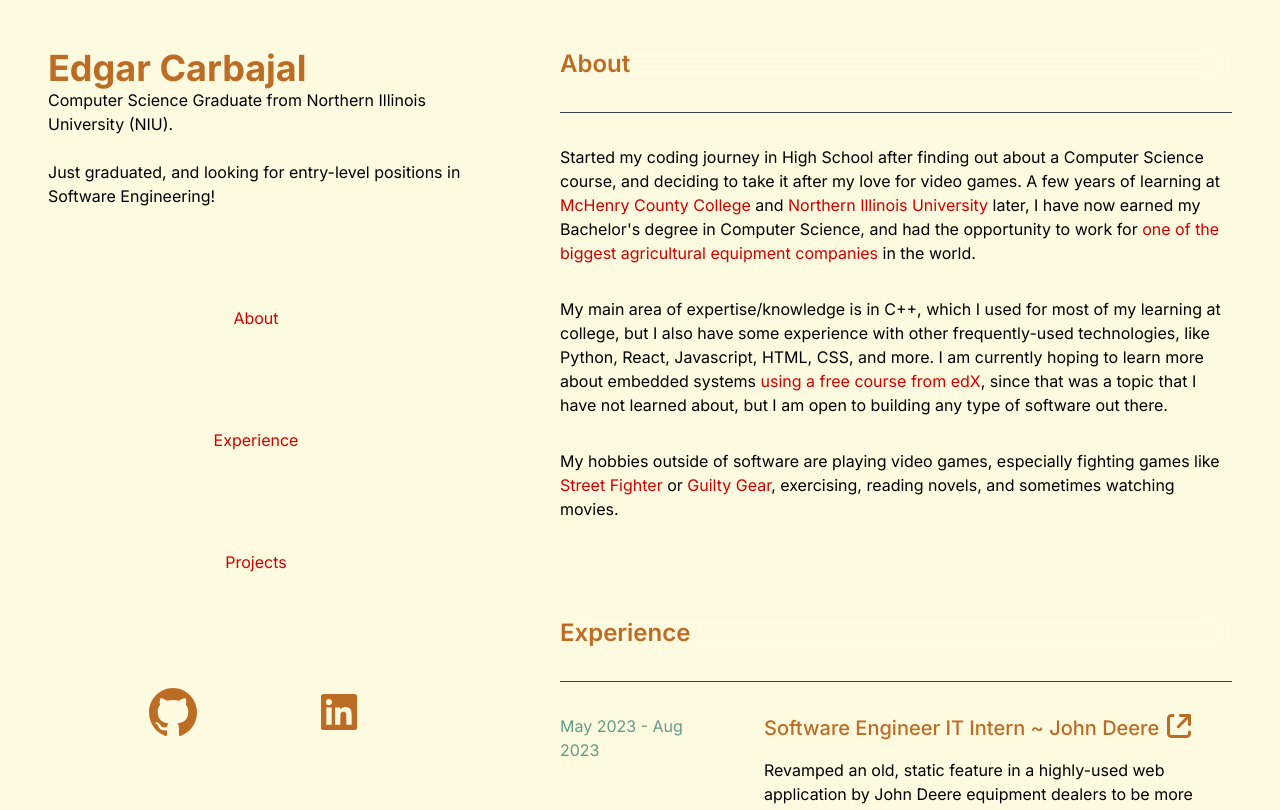
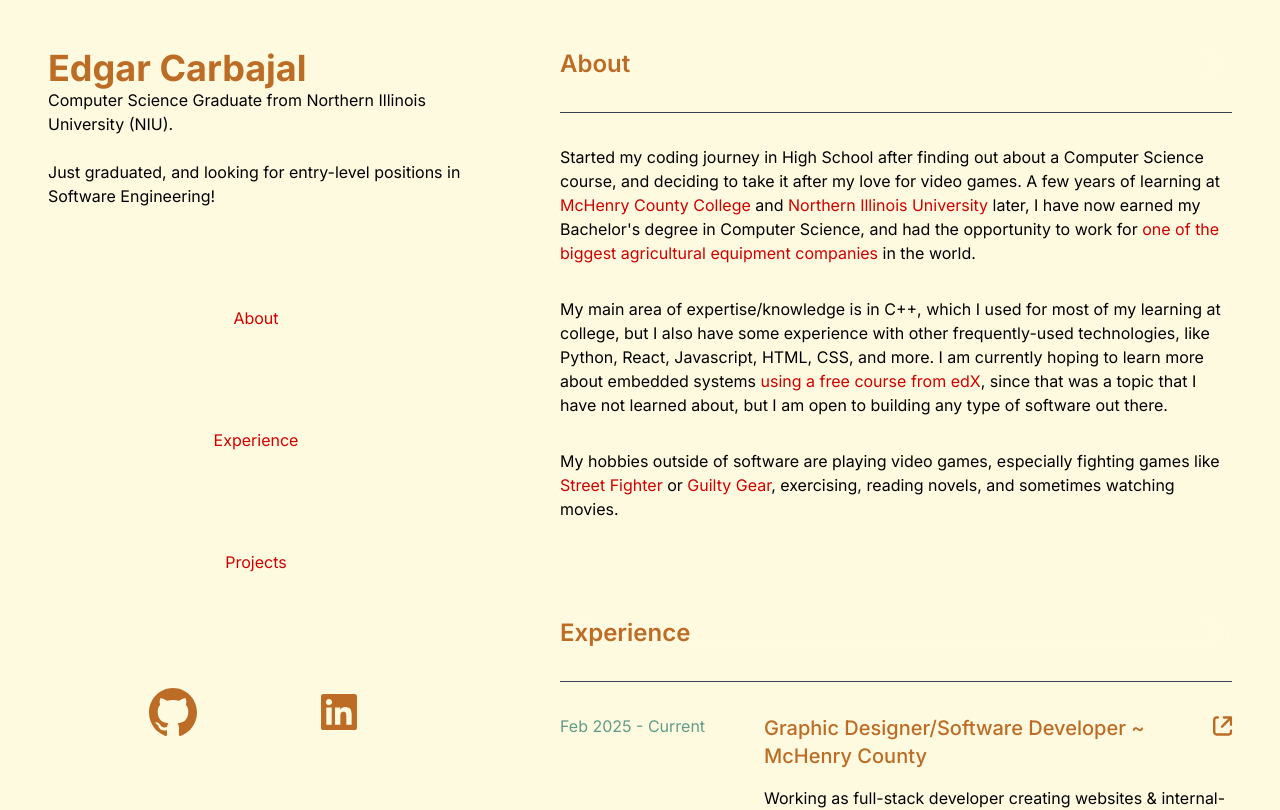
Before and after one commit to edgarcarbajal/portfolio-website, a Next.js app: page / in a window 1280 px wide. Shown: the top 810 px of the page. Built offline with nearby package versions, Linux system fonts and the light colour scheme.

Commit message:
added new xpcard entry

```diff
--- a/src/app/page.tsx
+++ b/src/app/page.tsx
@@ -103,6 +103,16 @@
           <hr />
 
           <XPCard
+            datespan={'Feb 2025 - Current'}
+            title={'Graphic Designer/Software Developer'}
+            subtitle={''}
+            company={'McHenry County'}
+            description={'Working as full-stack developer creating websites & internal-use applications for use in the Illinois 22nd Circuit Court at McHenry County'}
+            hreflink={"https://www.mchenrycountyil.gov/"}
+            skills={['C#', 'Blazor', 'WPF', 'SQL', 'Crystal Reports', 'HTML', 'CSS']}
+          />
+
+          <XPCard
             datespan={'May 2023 - Aug 2023'}
             title={'Software Engineer IT Intern'}
             subtitle={''}
```
Also changed, not shown: 1 other file (tests, documents, lock files or other folders).
